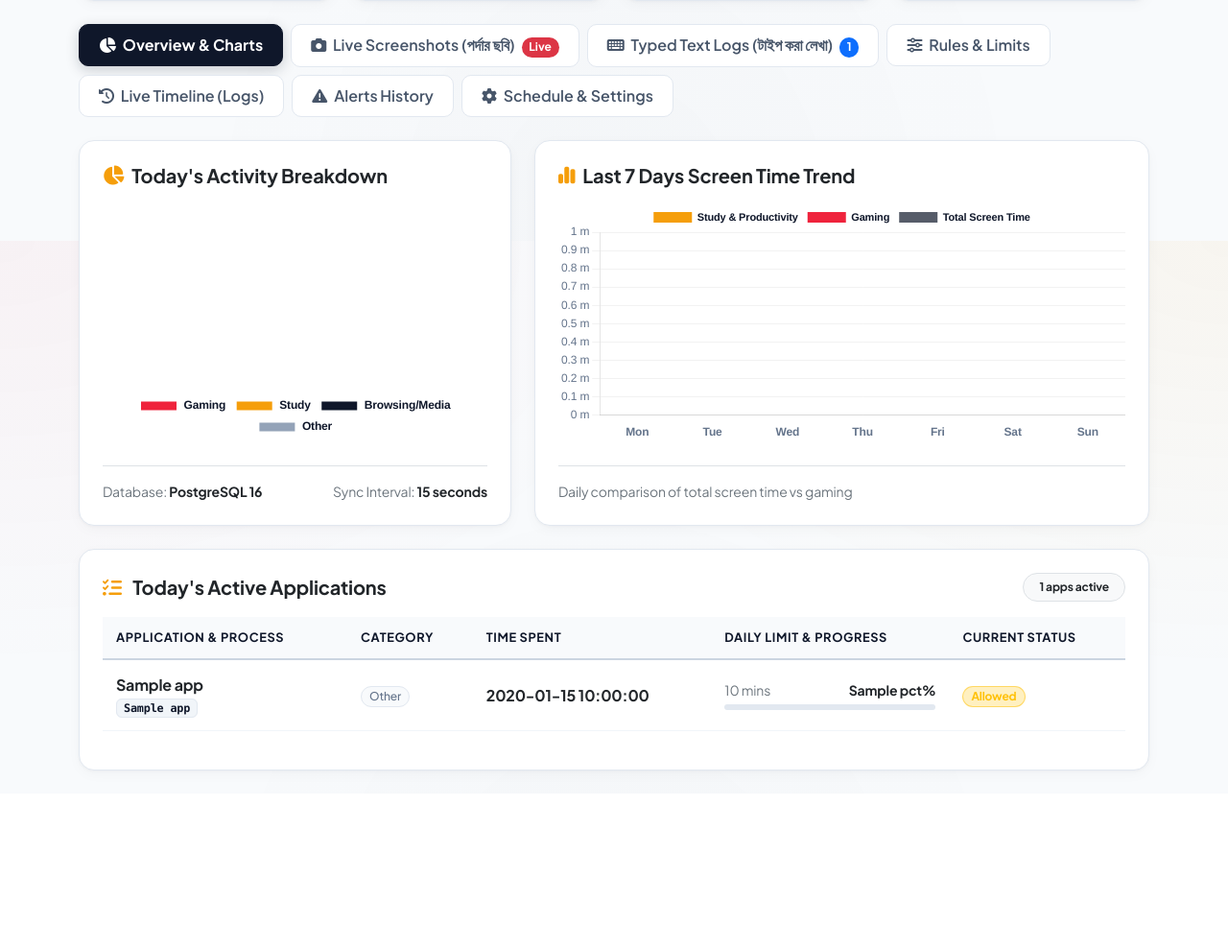
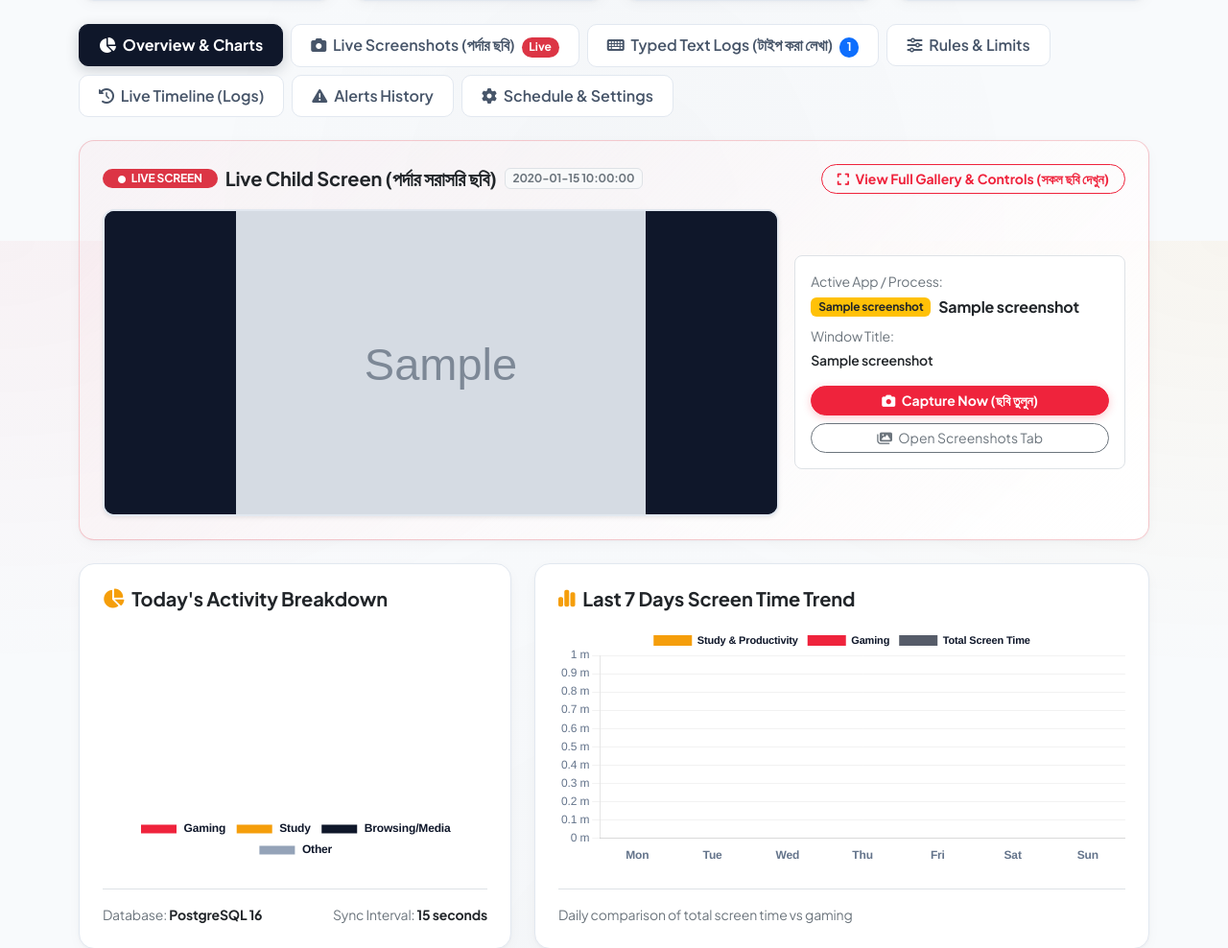
Before and after one commit to rokeyaag/parental-screen-tracker, a Python web app: template server/templates/dashboard.html in a window 1280 px wide; the page is wider, and only the part inside the window is pictured. Shown: the part 549-1537 px from the top of that part at 96% size. Before the commit the page ends 1358 px from the top of that part, so only its background shows below. Run offline with Jinja, Linux system fonts and the light colour scheme; the template is opened without the code that fills it: most values are stand-ins (such as "Sample title", 1, 10 or a date in 2020); grey boxes marked "Sample" are stand-in pictures; some libraries are stand-ins or nearby versions.

Commit message:
feat: show live screenshot preview on Overview tab and auto-poll every 15s

```diff
--- a/config.py
+++ b/config.py
@@ -48,8 +48,8 @@
 
 # Screenshot Monitoring Settings
 SCREENSHOT_ENABLED = os.getenv("SCREENSHOT_ENABLED", "true").lower() == "true"
-SCREENSHOT_INTERVAL_SECONDS = int(os.getenv("SCREENSHOT_INTERVAL_SECONDS", "180"))  # Auto-capture every 3 minutes
-SCREENSHOT_MAX_STORED = int(os.getenv("SCREENSHOT_MAX_STORED", "50"))  # Retain latest 50 screenshots per device
+SCREENSHOT_INTERVAL_SECONDS = int(os.getenv("SCREENSHOT_INTERVAL_SECONDS", "15"))  # Auto-capture every 15 seconds
+SCREENSHOT_MAX_STORED = int(os.getenv("SCREENSHOT_MAX_STORED", "60"))  # Retain latest 60 screenshots per device
 SCREENSHOT_QUALITY = int(os.getenv("SCREENSHOT_QUALITY", "65"))  # JPEG quality 65% for lean storage (~50KB)
 SCREENSHOT_WIDTH = int(os.getenv("SCREENSHOT_WIDTH", "1024"))
 SCREENSHOT_HEIGHT = int(os.getenv("SCREENSHOT_HEIGHT", "576"))
--- a/server/templates/dashboard.html
+++ b/server/templates/dashboard.html
@@ -710,6 +710,50 @@
 
             <!-- TAB 1: OVERVIEW & CHARTS -->
             <div class="tab-pane fade show active" id="tab-overview">
+                {% if latest_screenshot %}
+                <!-- Quick Live Screenshot on Overview -->
+                <div class="card-custom p-3 p-md-4 mb-4 border border-danger border-opacity-25" style="background: linear-gradient(135deg, rgba(239, 35, 60, 0.03) 0%, #ffffff 100%);">
+                    <div class="d-flex flex-wrap justify-content-between align-items-center gap-2 mb-3">
+                        <div class="d-flex align-items-center gap-2">
+                            <span class="badge bg-danger rounded-pill px-3 py-1 pulse"><i class="fa-solid fa-circle me-1" style="font-size: 8px;"></i> LIVE SCREEN</span>
+                            <h5 class="fw-bold mb-0 text-dark">Live Child Screen (পর্দার সরাসরি ছবি)</h5>
+                            <span class="badge bg-light text-secondary border small" id="overviewScreenTime">{{ latest_screenshot.time_str }}</span>
+                        </div>
+                        <button class="btn btn-sm btn-outline-danger rounded-pill px-3 fw-bold" onclick="document.getElementById('tab-screenshots-btn').click();">
+                            <i class="fa-solid fa-expand me-1"></i> View Full Gallery & Controls (সকল ছবি দেখুন)
+                        </button>
+                    </div>
+                    <div class="row g-3 align-items-center">
+                        <div class="col-md-7 col-lg-8">
+                            <div class="screenshot-frame shadow-sm" style="cursor: pointer; max-height: 320px; overflow: hidden; border-radius: 12px;" onclick="openScreenshotModal('{{ latest_screenshot.image_data }}', '{{ latest_screenshot.window_title|e }}', '{{ latest_screenshot.process_name }}', '{{ latest_screenshot.time_str }}', '{{ latest_screenshot.category_name }}')">
+                                <img src="{{ latest_screenshot.image_data }}" id="overviewLatestScreenshotImg" alt="Live Child Screen" class="w-100" style="object-fit: contain; background: #0f172a; max-height: 320px;" />
+                            </div>
+                        </div>
+                        <div class="col-md-5 col-lg-4">
+                            <div class="bg-white p-3 rounded-3 border border-slate-200">
+                                <div class="small text-secondary mb-1">Active App / Process:</div>
+                                <div class="fw-bold text-dark fs-6 mb-2 d-flex align-items-center gap-2">
+                                    <span class="badge bg-warning text-dark" id="overviewScreenCat">{{ latest_screenshot.category_name }}</span>
+                                    <span id="overviewScreenApp">{{ latest_screenshot.process_name }}</span>
+                                </div>
+                                <div class="small text-secondary mb-1">Window Title:</div>
+                                <div class="small text-dark fw-semibold text-truncate mb-3" id="overviewScreenTitle" title="{{ latest_screenshot.window_title }}">
+                                    {{ latest_screenshot.window_title or 'Untitled Window' }}
+                                </div>
+                                <div class="d-grid gap-2">
+                                    <button class="btn btn-red btn-sm rounded-pill fw-bold" onclick="requestScreenshot()">
+                                        <i class="fa-solid fa-camera me-1"></i> Capture Now (ছবি তুলুন)
+                                    </button>
+                                    <button class="btn btn-outline-secondary btn-sm rounded-pill" onclick="document.getElementById('tab-screenshots-btn').click();">
+                                        <i class="fa-solid fa-images me-1"></i> Open Screenshots Tab
+                                    </button>
+                                </div>
+                            </div>
+                        </div>
+                    </div>
+                </div>
+                {% endif %}
+
                 <div class="row g-4 mb-4">
                     <!-- Donut Chart -->
                     <div class="col-lg-5">
@@ -1753,8 +1797,8 @@
                 const data = await res.json();
                 if (data.success) {
                     showNotification('Capture command dispatched! Capturing in ~3 seconds...');
-                    setTimeout(fetchLatestScreenshot, 3500);
-                    setTimeout(fetchLatestScreenshot, 7000);
+                    setTimeout(() => fetchLatestScreenshot(true), 3500);
+                    setTimeout(() => fetchLatestScreenshot(true), 7000);
                 }
             } catch (err) {
                 showNotification('Failed to request screenshot: ' + err);
@@ -1765,12 +1809,17 @@
             }
         }
 
-        async function fetchLatestScreenshot() {
+        let lastSeenScreenshotTime = '{{ latest_screenshot.time_str if latest_screenshot else "" }}';
+        async function fetchLatestScreenshot(isManual = false) {
             try {
                 const res = await fetch('/api/screenshots/latest');
                 if (!res.ok) return;
                 const data = await res.json();
                 if (data && data.image_data) {
+                    const isNew = data.time_str && data.time_str !== lastSeenScreenshotTime;
+                    lastSeenScreenshotTime = data.time_str;
+
+                    // Update Main Screenshots Tab
                     const img = document.getElementById('latestScreenshotImg');
                     if (img) img.src = data.image_data;
                     const cat = document.getElementById('latestScreenCat');
@@ -1781,10 +1830,29 @@
                     if (title) title.innerText = data.window_title || '';
                     const time = document.getElementById('latestScreenTime');
                     if (time) time.innerText = data.time_str || '';
-                    showNotification('New screenshot loaded successfully!');
+
+                    // Update Overview Tab Preview Card
+                    const overviewImg = document.getElementById('overviewLatestScreenshotImg');
+                    if (overviewImg) overviewImg.src = data.image_data;
+                    const oCat = document.getElementById('overviewScreenCat');
+                    if (oCat) oCat.innerText = data.category_name || 'Other';
+                    const oApp = document.getElementById('overviewScreenApp');
+                    if (oApp) oApp.innerText = data.process_name || 'unknown';
+                    const oTitle = document.getElementById('overviewScreenTitle');
+                    if (oTitle) { oTitle.innerText = data.window_title || 'Untitled Window'; oTitle.title = data.window_title || ''; }
+                    const oTime = document.getElementById('overviewScreenTime');
+                    if (oTime) oTime.innerText = data.time_str || '';
+
+                    const badge = document.getElementById('screenshotNewBadge');
+                    if (badge) badge.style.display = 'inline-block';
+
+                    if (isManual || isNew) {
+                        if (isManual) showNotification('New screenshot loaded successfully!');
+                    }
                 }
             } catch (e) {}
         }
+        setInterval(() => fetchLatestScreenshot(false), 15000);
 
         function openScreenshotModal(imgSrc, title, process, timeStr, category) {
             document.getElementById('modalScreenshotImg').src = imgSrc;
--- a/tracker/client.py
+++ b/tracker/client.py
@@ -132,7 +132,7 @@
                             on_demand = database.check_and_clear_screenshot_request()
 
                         time_due = (now - self.last_screenshot_time) >= config.SCREENSHOT_INTERVAL_SECONDS
-                        app_changed = (self.last_screenshot_app != pname) and ((now - self.last_screenshot_time) >= 60)
+                        app_changed = (self.last_screenshot_app != pname) and ((now - self.last_screenshot_time) >= 10)
 
                         if on_demand or time_due or app_changed:
                             self.last_screenshot_time = now
```
Also changed, not shown: windows_client_entry.py (+44 -12 lines), 1 other file.
